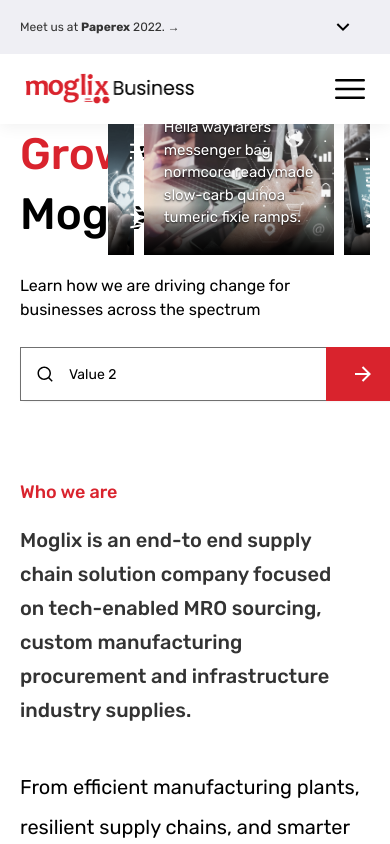
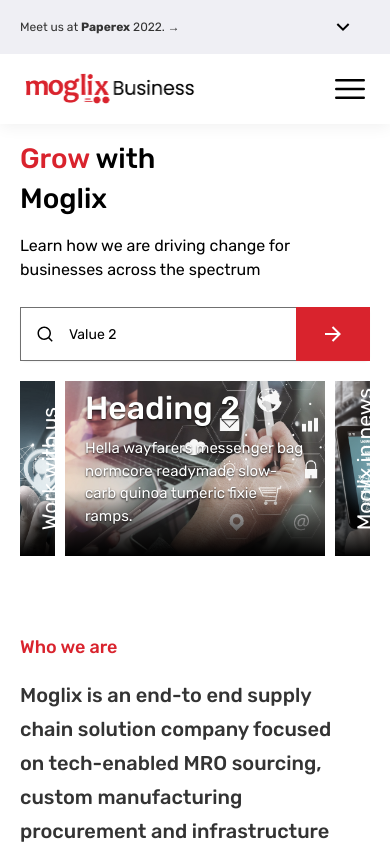
Before and after one commit to monika-pal/bm-nextwithtailwind, a Next.js app: page / in a window 390 px wide. Shown: the top 844 px of the page. Built offline with nearby package versions, Linux system fonts and the light colour scheme.

Commit message:
banner section responsive

```diff
--- a/components/home/homebanner.js
+++ b/components/home/homebanner.js
@@ -1,6 +1,5 @@
 import React, { Component, useEffect, Fragment } from 'react';
 import { Dialog, Transition } from '@headlessui/react'
-import { CheckIcon } from '@heroicons/react/24/outline'
 import { useState } from 'react';
 import $ from 'jquery';
 import Typed from 'react-typed';
@@ -8,11 +7,6 @@
 
 
 const Homebanner = () => {
-  const [message, setMessage] = useState('Initial value');
-
-  const handleChange = event => {
-    setMessage(event.target.value);
-  };
   const [open, setOpen] = useState(false)
   useEffect(() => {
     $(document).ready(function () {
@@ -82,56 +76,15 @@
   return (
     <div>
       <nav className="container md:container lg:container mx-auto px-3">
-        <div className="flex">
+        <div className="flex flex-col lg:flex-row xl:flex-row">
 
-          <div className="w-1/4 flex items-center ">
-
-            <div className='flex justify-center flex-col'>
-              <h1 className='text-heading1 font-medium mb-[30px]'>
+          <div className="w-full lg:w-1/4 flex items-center pb-3 lg:pb-0">
+            <div className='flex justify-center w-full lg:w-[auto] flex-col '>
+              <h1 className='text-xxl lg:text-heading1 font-medium my-2 lg:my-0 lg:mb-5'>
                 <span className='text-brand'>Grow </span>with <br /> Moglix
               </h1>
               <p className='mb-[15px]'>Learn how we are driving change for <br /> businesses across the spectrum</p>
-              {/* <Typed
-                      loop={true}
-                      loopCount={0}
-                      typeSpeed={75}
-                      startDelay={0}
-                      backSpeed={20}
-                      backDelay={1}
-                      strings={["Value 1 ", "Value 2", "Value 3"]}
-                      stopped={null}
-                      smartBackspace
-                      shuffle={false}
-                      fadeOut={false}
-                      fadeOutDelay={1000}
-                      attr="placeholder"
-                      bindInputFocusEvents={true}
-                    >
-
-                    </Typed> */}
-              {/* <div className="mt-1 flex rounded-md w-[380px] z-[10] autoTypeSearch shadow-autoTypeBoxShadow" >
-                <div className="relative items-stretch focus-within:z-10">
-                  <div  className="pointer-events-none absolute inset-y-0 left-0 flex items-center pl-2 h-full w-full border border-grey-border">
-                    <svg  className="h-3 w-3 text-gray-400" aria-hidden="true" xmlns="http://www.w3.org/2000/svg" viewBox="0 0 24 24" width="24" height="24"><path fill="none" d="M0 0h24v24H0z" /><path d="M18.031 16.617l4.283 4.282-1.415 1.415-4.282-4.283A8.96 8.96 0 0 1 11 20c-4.968 0-9-4.032-9-9s4.032-9 9-9 9 4.032 9 9a8.96 8.96 0 0 1-1.969 5.617zm-2.006-.742A6.977 6.977 0 0 0 18 11c0-3.868-3.133-7-7-7-3.868 0-7 3.132-7 7 0 3.867 3.132 7 7 7a6.977 6.977 0 0 0 4.875-1.975l.15-.15z" /></svg>
-
-                    <input
-                        type="text"
-                        name="email"
-                        id="email"  onChange={handleChange}
-                        value={message}
-                        className="block rounded-none border border-grey-border pl-2 focus:outline-none focus:none sm:text-lg  "
-                      />
-                  </div>
-                </div>
-                <button
-                  type="button"
-                  className="relative -ml-px bg-brand inline-flex items-center space-x-2  bg-gray-50 px-4 py-2 text-sm font-medium text-gray-700 hover:bg-gray-100 focus:border-indigo-500 focus:outline-none focus:ring-1 focus:ring-indigo-500"
-                >
-                  <svg xmlns="http://www.w3.org/2000/svg" viewBox="0 0 24 24" width="24" height="24"><path fill="none" d="M0 0h24v24H0z" /><path d="M16.172 11l-5.364-5.364 1.414-1.414L20 12l-7.778 7.778-1.414-1.414L16.172 13H4v-2z" fill="rgba(255,255,255,1)" /></svg>
-
-                </button>
-              </div> */}
-              <div className="mt-1 flex rounded-md shadow-sm w-[380px] z-[10] autoTypeSearch shadow-autoTypeBoxShadow">
+              <div className="mt-1 flex rounded-md shadow-sm w-full lg:w-[380px] z-[10] autoTypeSearch shadow-autoTypeBoxShadow">
                 <div className="relative flex flex-grow items-stretch focus-within:z-10 border border-grey-border">
                   <div className="pointer-events-none w-[33px] relative inset-y-0 left-0 flex items-center pl-2 h-full ">
                     <svg className="h-3 w-3 text-gray-400" aria-hidden="true" xmlns="http://www.w3.org/2000/svg" viewBox="0 0 24 24" width="24" height="24"><path fill="none" d="M0 0h24v24H0z" /><path d="M18.031 16.617l4.283 4.282-1.415 1.415-4.282-4.283A8.96 8.96 0 0 1 11 20c-4.968 0-9-4.032-9-9s4.032-9 9-9 9 4.032 9 9a8.96 8.96 0 0 1-1.969 5.617zm-2.006-.742A6.977 6.977 0 0 0 18 11c0-3.868-3.133-7-7-7-3.868 0-7 3.132-7 7 0 3.867 3.132 7 7 7a6.977 6.977 0 0 0 4.875-1.975l.15-.15z" /></svg>
@@ -173,7 +126,7 @@
               </div>
             </div>
           </div>
-          <div className="w-3/4">
+          <div className="w-full lg:w-3/4">
             <div id="hero">
               <div class="hero">
                 <figure class="on">
@@ -202,22 +155,7 @@
                 </figure>
               </div>
             </div>
-            {/* <div className="accordion">
-              <ul>
-                {BannerAccordionContent.map((bannerData) =>
-                  <li key={bannerData.id}>
-                    <div>
-                      <img src={bannerData.imgPath} alt="" />
-                      <a href="#" className="sliderLink">
-                        <h2>{bannerData.heading}</h2>
-                        <p>{bannerData.subheading}
-                        </p>
-                      </a>
-                    </div>
-                  </li>
-                )}
-              </ul>
-            </div> */}
+
           </div>
         </div>
 
@@ -252,7 +190,7 @@
 
                     <div className="text-center">
                       <Dialog.Title as="h3" className="text-lg font-medium leading-6 text-white flex justify-center">
-                        <div className="mt-1 flex rounded-md w-[380px] z-[10] autoTypeSearch shadow-autoTypeBoxShadow" >
+                        <div className="mt-1 flex rounded-md w-full lg:w-[380px] z-[10] autoTypeSearch shadow-autoTypeBoxShadow" >
                           <div className="relative flex flex-grow items-stretch focus-within:z-10 justify-center">
                             <div className="pointer-events-none absolute inset-y-0 left-0 flex items-center pl-2 h-full w-full border border-grey-border bg-white">
                               <svg className="h-3 w-3 text-gray-400" aria-hidden="true" xmlns="http://www.w3.org/2000/svg" viewBox="0 0 24 24" width="24" height="24"><path fill="none" d="M0 0h24v24H0z" /><path d="M18.031 16.617l4.283 4.282-1.415 1.415-4.282-4.283A8.96 8.96 0 0 1 11 20c-4.968 0-9-4.032-9-9s4.032-9 9-9 9 4.032 9 9a8.96 8.96 0 0 1-1.969 5.617zm-2.006-.742A6.977 6.977 0 0 0 18 11c0-3.868-3.133-7-7-7-3.868 0-7 3.132-7 7 0 3.867 3.132 7 7 7a6.977 6.977 0 0 0 4.875-1.975l.15-.15z" /></svg>
--- a/tailwind.config.js
+++ b/tailwind.config.js
@@ -32,8 +32,8 @@
       'md': { 'min': '768px', 'max': '1023px' },
       // => @media (min-width: 768px and max-width: 1023px) { ... }
 
-      'lg': { 'min': '1024px', 'max': '1600px' },
-      // => @media (min-width: 1024px and max-width: 1600px) { ... }
+      'lg': { 'min': '1024px' },
+      // => @media (min-width: 1024px ) { ... }
 
       'xl': { 'min': '1600px' },
       // => @media (min-width: 1600px) { ... }
```
